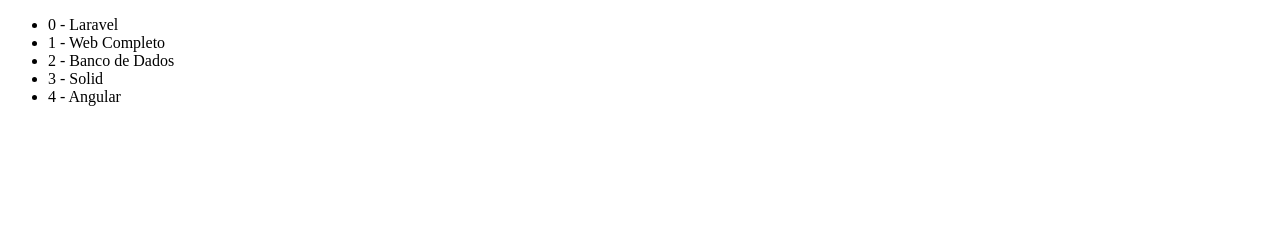
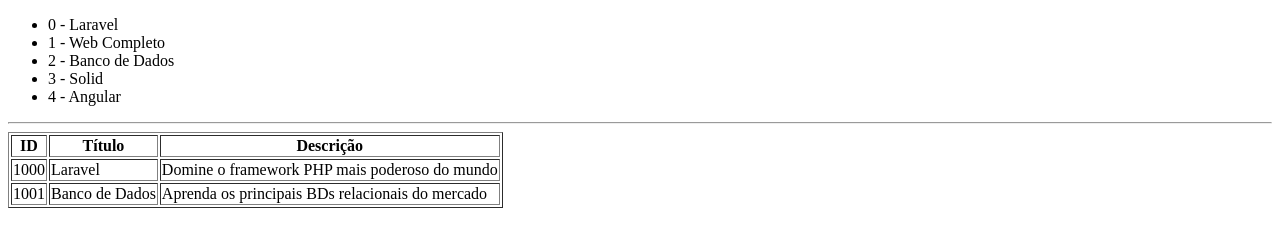
Before and after one commit to Danielopes7/vuejs, a plain HTML site: page index.html in a window 1280 px wide. Drawn offline with Linux system fonts and the light colour scheme.

Commit message:
Diretiva V-for II

```diff
--- a/index.html
+++ b/index.html
@@ -14,6 +14,23 @@
         <ul>
             <li v-for="(curso, chave) in cursos" v-text="chave +' - '+ curso"></li>
         </ul>
+        <hr>
+        <table border="1">
+            <thead>
+                <tr>
+                    <th>ID</th>
+                    <th>Título</th>
+                    <th>Descrição</th>
+                </tr>
+            </thead>
+            <tbody>
+                <tr v-for="({titulo, descricao}, chave) in cursos2"> <!-- destructuring assignment -->
+                    <td>{{chave}}</td>
+                    <td>{{titulo}}</td>
+                    <td>{{descricao}}</td>
+                </tr>
+            </tbody>
+        </table>
     </div>
 
     <script>
@@ -21,7 +38,17 @@
         const vm = new Vue({
             el: '#app',
             data: {
-                cursos: ['Laravel', 'Web Completo', 'Banco de Dados', 'Solid', 'Angular']
+                cursos: ['Laravel', 'Web Completo', 'Banco de Dados', 'Solid', 'Angular'],
+                cursos2: {
+                    1000: {
+                        titulo: 'Laravel',
+                        descricao: 'Domine o framework PHP mais poderoso do mundo'
+                    },
+                    1001: {
+                        titulo: 'Banco de Dados',
+                        descricao: 'Aprenda os principais BDs relacionais do mercado'
+                    }
+                }
             },
             methods: {}
         })
```
